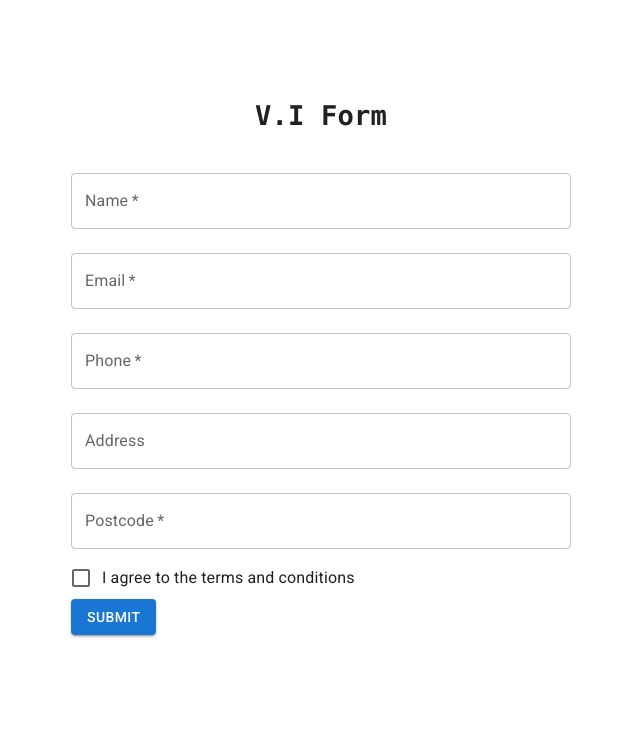
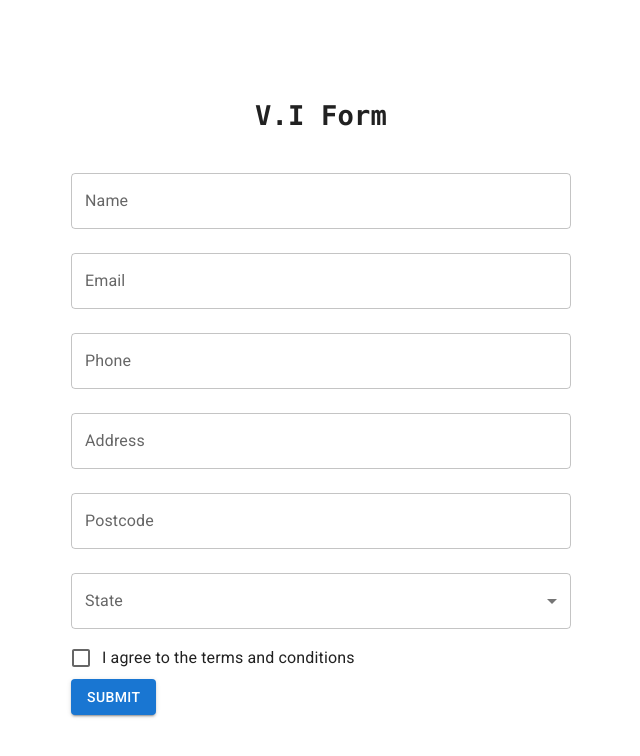
Before and after one commit to luketurnbull/vi-form, a Next.js app: page / in a window 1280 px wide. Shown: the top 756 px of the page, without its empty margins (319-959 px from the left). Built offline with nearby package versions, Linux system fonts and the light colour scheme.

Commit message:
Created select component and changed required to isRequired

```diff
--- a/src/components/molecules/checkbox.tsx
+++ b/src/components/molecules/checkbox.tsx
@@ -4,21 +4,21 @@ import { Control, Controller, FieldValues } from "react-hook-form";
 import { FormControlLabel, Checkbox as MuiCheckbox } from "@mui/material";
 
 import styles from "@/app/page.module.css";
+import { FormInput } from "@/constants/global";
 
-type CheckboxProps = {
-  name: string;
-  label: string;
+type CheckboxProps = Omit<FormInput, "type"> & {
   control: Control<FieldValues, any>;
-  required: boolean;
 };
 
 export default function Checkbox({
   name,
   label,
   control,
-  required,
+  isRequired,
 }: CheckboxProps) {
-  const validationRules = required ? { required: `${label} is required` } : {};
+  const validationRules = isRequired
+    ? { required: `${label} is required` }
+    : {};
 
   return (
     <Controller
--- /dev/null
+++ b/src/components/molecules/select.tsx
@@ -0,0 +1,45 @@
+"use client";
+
+import { Control, Controller, FieldValues } from "react-hook-form";
+import {
+  Select,
+  MenuItem,
+  FormControl,
+  InputLabel,
+  FormHelperText,
+} from "@mui/material";
+import { FormInput } from "@/constants/global";
+
+type SelectInputProps = Omit<FormInput, "type"> & {
+  control: Control<FieldValues, any>;
+  options: string[];
+};
+
+export default function SelectInput({
+  name,
+  label,
+  control,
+  isRequired,
+  options,
+}: SelectInputProps) {
+  return (
+    <Controller
+      name={name}
+      control={control}
+      rules={{ required: isRequired ? `${label} is required` : false }}
+      render={({ field, fieldState: { error } }) => (
+        <FormControl fullWidth margin="normal" error={!!error}>
+          <InputLabel>{label}</InputLabel>
+          <Select {...field} label={label}>
+            {options.map((option) => (
+              <MenuItem key={option} value={option}>
+                {option}
+              </MenuItem>
+            ))}
+          </Select>
+          {error && <FormHelperText>{error.message}</FormHelperText>}
+        </FormControl>
+      )}
+    />
+  );
+}
--- a/src/components/molecules/text-input.tsx
+++ b/src/components/molecules/text-input.tsx
@@ -2,21 +2,21 @@
 
 import { Control, Controller, FieldValues } from "react-hook-form";
 import { TextField } from "@mui/material";
+import { FormInput } from "@/constants/global";
 
-type TextInputProps = {
-  name: string;
-  label: string;
+type TextInputProps = Omit<FormInput, "type"> & {
   control: Control<FieldValues, any>;
-  required: boolean;
 };
 
 export default function TextInput({
   name,
   label,
   control,
-  required,
+  isRequired,
 }: TextInputProps) {
-  const validationRules = required ? { required: `${label} is required` } : {};
+  const validationRules = isRequired
+    ? { required: `${label} is required` }
+    : {};
 
   return (
     <Controller
@@ -29,7 +29,6 @@ export default function TextInput({
           <TextField
             {...field}
             label={label}
-            required={required}
             error={!!error}
             helperText={error ? error.message : null}
             fullWidth
--- a/src/components/organisms/form-creator.tsx
+++ b/src/components/organisms/form-creator.tsx
@@ -7,6 +7,7 @@ import { FormInput } from "@/constants/global";
 import Checkbox from "../molecules/checkbox";
 
 import styles from "./form-creator.module.css";
+import SelectInput from "@/components/molecules/select";
 
 type FormData = {
   formInputs: FormInput[];
@@ -37,7 +38,7 @@ export default function FormCreator({ formInputs, onSubmit }: FormData) {
 }
 
 function InputFactory({
-  formInput: { type, ...rest },
+  formInput: { type, options, ...rest },
   control,
 }: {
   formInput: FormInput;
@@ -50,6 +51,9 @@ function InputFactory({
     case "postcode":
       return <TextInput {...rest} control={control} />;
     case "select":
+      if (options) {
+        return <SelectInput {...rest} options={options} control={control} />;
+      }
       return <></>;
     case "checkbox":
       return <Checkbox {...rest} control={control} />;
--- a/src/components/templates/user-form.tsx
+++ b/src/components/templates/user-form.tsx
@@ -12,31 +12,31 @@ const mockFormInputs: FormInput[] = [
     type: "text",
     name: "name",
     label: "Name",
-    required: true,
+    isRequired: true,
   },
   {
     type: "email",
     name: "email",
     label: "Email",
-    required: true,
+    isRequired: true,
   },
   {
     type: "phone",
     name: "phone",
     label: "Phone",
-    required: true,
+    isRequired: true,
   },
   {
     type: "text",
     name: "address",
     label: "Address",
-    required: false,
+    isRequired: false,
   },
   {
     type: "postcode",
     name: "postcode",
     label: "Postcode",
-    required: true,
+    isRequired: true,
   },
   {
     type: "select",
@@ -52,13 +52,13 @@ const mockFormInputs: FormInput[] = [
       "Victoria",
       "Western Australia",
     ],
-    required: true,
+    isRequired: true,
   },
   {
     type: "checkbox",
     name: "terms",
     label: "I agree to the terms and conditions",
-    required: true,
+    isRequired: true,
   },
 ];
 
--- a/src/constants/global.ts
+++ b/src/constants/global.ts
@@ -3,5 +3,5 @@ export type FormInput = {
   name: string;
   label: string;
   options?: string[];
-  required: boolean;
+  isRequired: boolean;
 };
```
Also changed, not shown: 1 other file (tests, documents, lock files or other folders).
